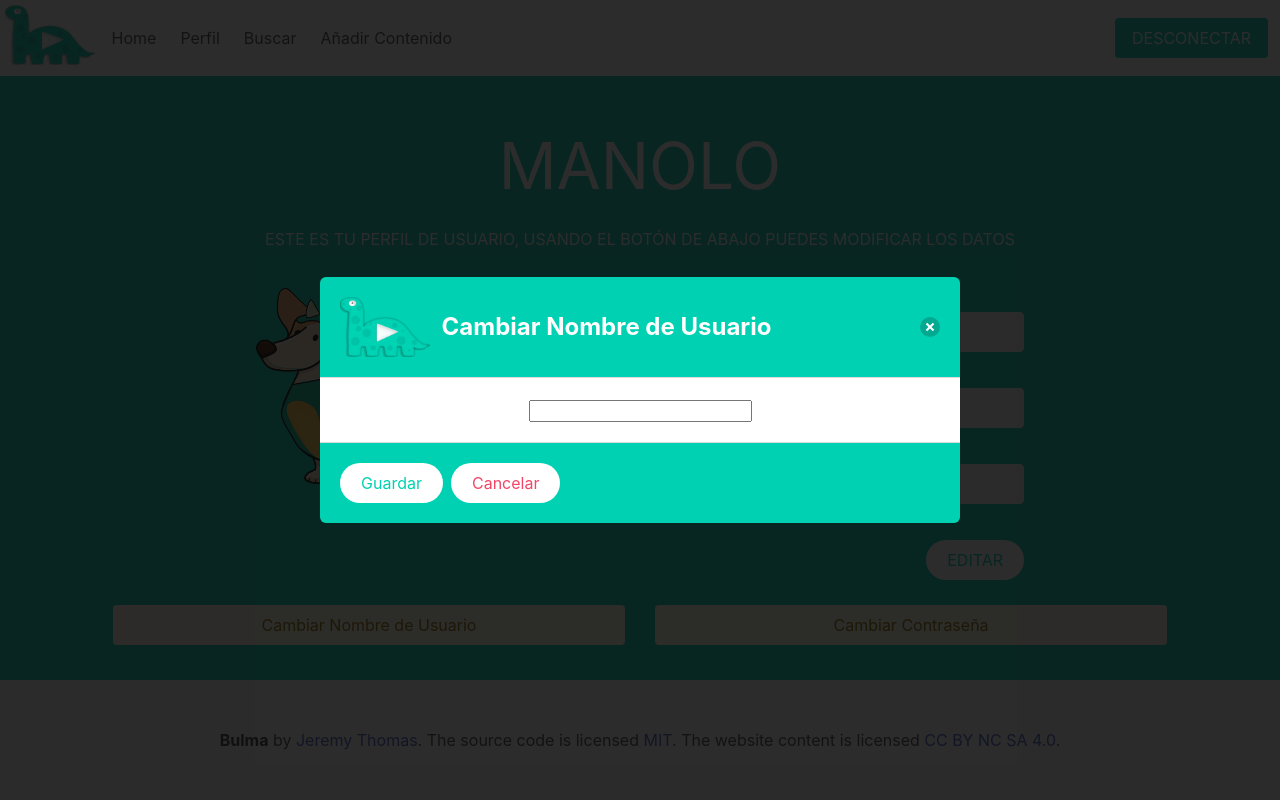
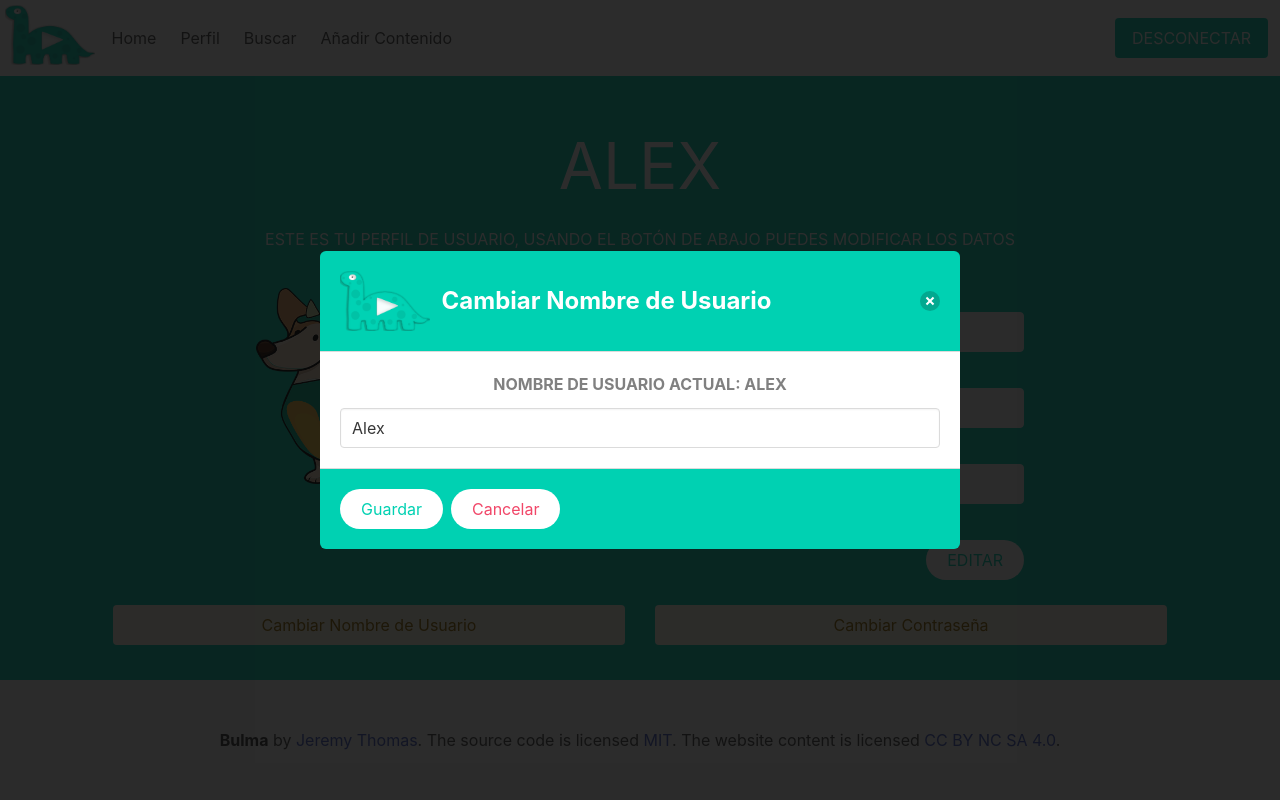
Before and after one commit to Alexromaan/PlayDino, a Django app: page /perfil/ in a window 1280 px wide, after a click on "Cambiar Nombre de Usuario". Run offline with Django 3.2, Linux system fonts and the light colour scheme; a user stored in the database is signed in; data that the repository does not hold is empty; some libraries are stand-ins or nearby versions.

Commit message:
change username and change password
ya funcionan los formularios y hay control de errores

```diff
--- a/mysite/apps/mainpage/models.py
+++ b/mysite/apps/mainpage/models.py
@@ -12,7 +12,7 @@ class Permissions:
 
 class Series(models.Model):
     id = models.AutoField(primary_key=True)
-    user = models.CharField(max_length=90, null=True)
+    user = models.ForeignKey(User, to_field='id', on_delete=models.CASCADE, null=True)
     name = models.CharField(max_length=100)
     season = models.IntegerField(default=1)
     chapter = models.IntegerField(default=1)
@@ -25,7 +25,7 @@ class Series(models.Model):
 
 class Films(models.Model):
     id = models.AutoField(primary_key=True)
-    user = models.CharField(max_length=90, null=True)
+    user = models.ForeignKey(User, to_field='id', on_delete=models.CASCADE, null=True)
     name = models.CharField(max_length=100)
     time = models.CharField(max_length=100, default="00:00:00")
     image = models.ImageField(upload_to='static/media/', default='default.png')
@@ -50,7 +50,7 @@ class Fetch(models.Model):
 # esta es la imagen de perfil de cada usuario
 class Image(models.Model):
     id = models.AutoField(primary_key=True)
-    user = models.CharField(max_length=90, unique=True, null=True)
+    user = models.ForeignKey(User, to_field='id', on_delete=models.CASCADE, null=True)
     image = models.ImageField(upload_to='static/media/', default='DefaultImageDino.png')
 
     def __srt__(self):
--- a/mysite/apps/mainpage/urls.py
+++ b/mysite/apps/mainpage/urls.py
@@ -19,4 +19,5 @@ urlpatterns = [
     #rutas del perfil
     path('perfil/', views.perfil, name='perfil'),
     path('cambiar_user/', views.change_username, name='cambiar user'),
+    path('cambiar_password/', views.change_password, name='update password'),
 ]
--- a/mysite/apps/mainpage/views.py
+++ b/mysite/apps/mainpage/views.py
@@ -1,9 +1,12 @@
+from django import forms
 from django.contrib import messages
+from django.contrib.auth import update_session_auth_hash
 from django.contrib.auth.decorators import login_required
 from django.contrib.auth.models import User
 from django.shortcuts import render, redirect
 from django.urls import reverse_lazy
 
+from django.contrib.auth.forms import PasswordChangeForm
 from .imdb import search, search_by_id
 from .models import Series, Films, Fetch, Image
 from apps.login.forms import AddSerie, AddFilm, UserChangeForm
@@ -27,12 +30,12 @@ def perfil(request):
     usuario = request.user
     image = Image.objects.filter(user=usuario)
     user_form = UserChangeForm(instance=request.user)
-    username_form = UsernameForm()
+    password_form = PasswordChangeForm(request.user)
     ctx = {
         'usuario': usuario,
         'image': image,
         'form': user_form,
-        'username_form': username_form
+        'password_form': password_form
     }
     if request.method == 'POST':
         form = UserChangeForm(request.POST, instance=request.user)
@@ -243,4 +246,21 @@ def change_username(request):
             user = User.objects.get(username=request.user.username)
             user.username = newusername
             user.save()
+            messages.success(request, 'Nombre de usuario actualizado con éxito')
+        else:
+            messages.error(request,'El nombre de usuario ya está en uso.')
     return redirect(to='mainpage:perfil')
+
+
+@login_required(login_url=reverse_lazy('login:mainlogin'))
+def change_password(request):
+    if request.method == 'POST':
+        form = PasswordChangeForm(request.user, request.POST)
+        if form.is_valid():
+            user = form.save()
+            update_session_auth_hash(request, user)  # Important!
+            messages.success(request, 'La contraseña se ha cambiado con éxito!')
+            return redirect(to='mainpage:perfil')
+        else:
+            messages.error(request, 'Campo(s) introducidos incorrectos.')
+    return redirect(to='mainpage:perfil')
--- a/mysite/templates/mainpage/perfil.html
+++ b/mysite/templates/mainpage/perfil.html
@@ -66,7 +66,7 @@
 
         <div style="text-align: center; margin-top: 2%">
             <button class="button is-warning is-light" onclick="modalTrigger()" style="margin-right: 2%; width: 40%">Cambiar Nombre de Usuario</button>
-            <button class="button is-warning is-light" style="width: 40%">Cambiar Contraseña</button>
+            <button class="button is-warning is-light" onclick="modalpasswordTrigger()" style="width: 40%">Cambiar Contraseña</button>
         </div>
 
 </section>
@@ -92,11 +92,13 @@
                     <section class="modal-card-body">
                         <div class="columns is-centered">
                             <div class="column has-text-centered">
-                                {% for fields in username_form %}
-                                    {{fields}}
-                                {% endfor %}
-                                {% for fields in password_form %}
-                                {% endfor %}
+                                <div class="field">
+                                    <label for="id_username" style=" font-weight: bold; color: grey">
+                                        NOMBRE DE USUARIO ACTUAL: {{user.username.upper}}
+                                    </label>
+                                    <input type="text" name="username" class="input" placeholder="Nombre de Usuario"
+                                           id="id_username" value="{{user.username}}" style="margin-top: 2%">
+                                </div>
                             </div>
                         </div>
 
@@ -114,14 +116,78 @@
 </div>
 
 
+<!--Bulma modal-->
+<div class="modal" id="modalpassword">
+  <div class="modal-background" onclick="modalpasswordTrigger()"></div>
+  <div class="modal-content">
+    <!-- Any other Bulma elements you want -->
+      <div class="modal-content">
+            <div class="modal-card">
+                <header class="modal-card-head" style="background-color: #00d1b2">
+                    <img alt="logo" src="/static/media/LogoAleAPrisa.png" height="60px" style="height: 60px !important">
+                    <h1 class="modal-card-title" style="padding-left: 2%"><strong style="color: white">
+                        Cambiar Contraseña</strong>
+                    </h1>
+                    <button id="close_modal" class="delete" aria-label="close"
+                            onclick="modalpasswordTrigger()"></button>
+                </header>
+
+                <form method="post" action="{% url 'mainpage:update password' %}">
+                    {% csrf_token %}
+                    <section class="modal-card-body">
+                        <p style="color: grey">La nueva contraseña debe tener al menos 8 carácteres y un número</p>
+                        <div class="columns is-centered">
+                            <div class="column has-text-centered">
+                                <div class="field">
+                                    <label for="id_old_password" style=" font-weight: bold; color: grey">
+                                    </label>
+                                    <input type="password" name="old_password" class="input" placeholder="Contraseña Actual"
+                                           id="id_old_password"  style="margin-top: 2%">
+
+                                    <label for="id_new_password1" style=" font-weight: bold; color: grey">
+                                    </label>
+                                    <input type="password" name="new_password1" class="input" placeholder="Nueva Contraseña"
+                                           id="id_new_password1"  style="margin-top: 2%">
+
+                                    <label for="id_new_password2" style=" font-weight: bold; color: grey">
+                                    </label>
+                                    <input type="password" name="new_password2" class="input" placeholder="Confirmar Nueva Contraseña"
+                                           id="id_new_password2"  style="margin-top: 2%">
+                                </div>
+                            </div>
+                        </div>
+
+                    </section>
+                    <footer class="modal-card-foot" style="background-color: #00d1b2">
+                        <button type="submit" class="button is-primary is-rounded is-inverted">Guardar</button>
+                        <button class="button is-danger is-rounded is-inverted" type="button" onclick="modalpasswordTrigger()">
+                            Cancelar
+                        </button>
+                    </footer>
+                </form>
+            </div>
+      </div>
+  </div>
+</div>
+
+
 <script>
 let modal = document.getElementById("modal")
+let modalpassword = document.getElementById("modalpassword")
 
 function modalTrigger(){
         if (modal.className === "modal is-active") {
             modal.className = "modal"
         } else {
             modal.className = "modal is-active";
+        }
+    }
+
+    function modalpasswordTrigger(){
+        if (modalpassword.className === "modal is-active") {
+            modalpassword.className = "modal"
+        } else {
+            modalpassword.className = "modal is-active";
         }
     }
 
```
Also changed, not shown: mysite/apps/mainpage/migrations/0003_auto_20210526_1037.py (added), mysite/apps/mainpage/migrations/0004_auto_20210526_1052.py (added), mysite/db.sqlite3.
